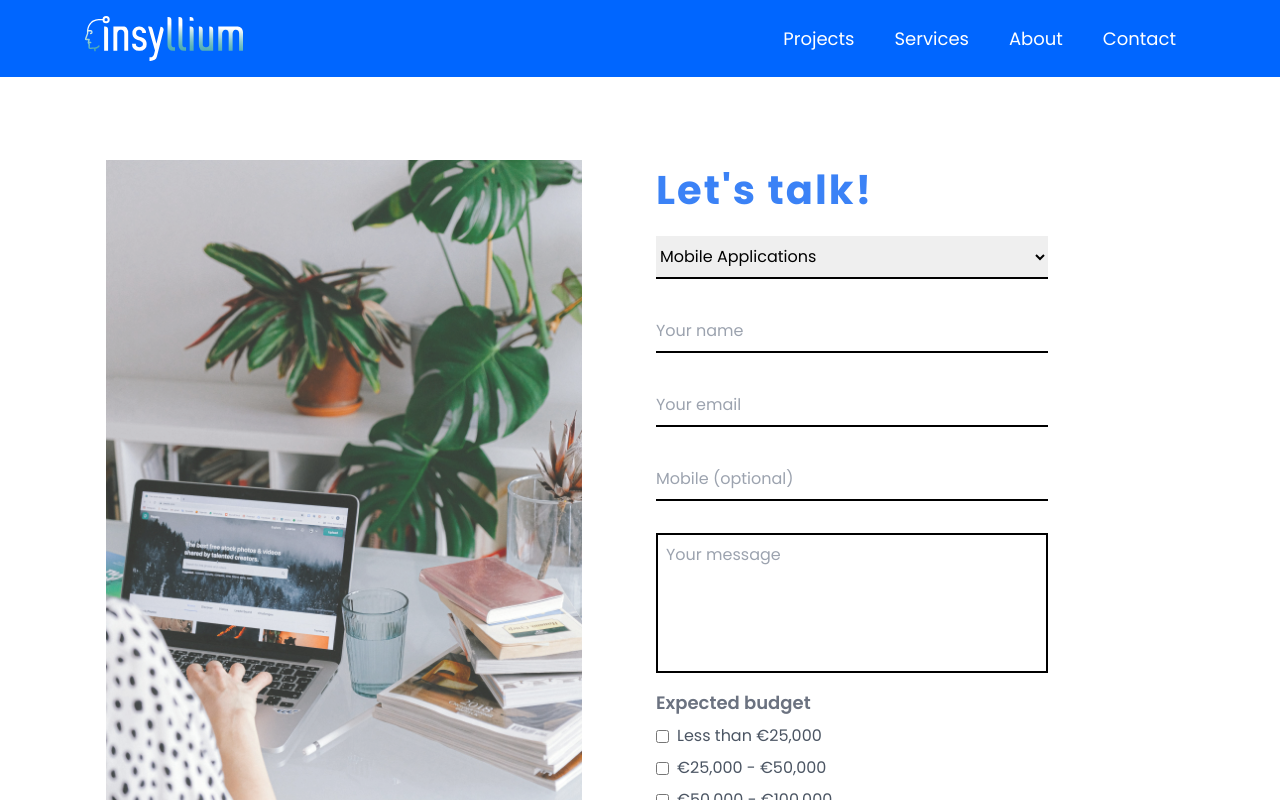
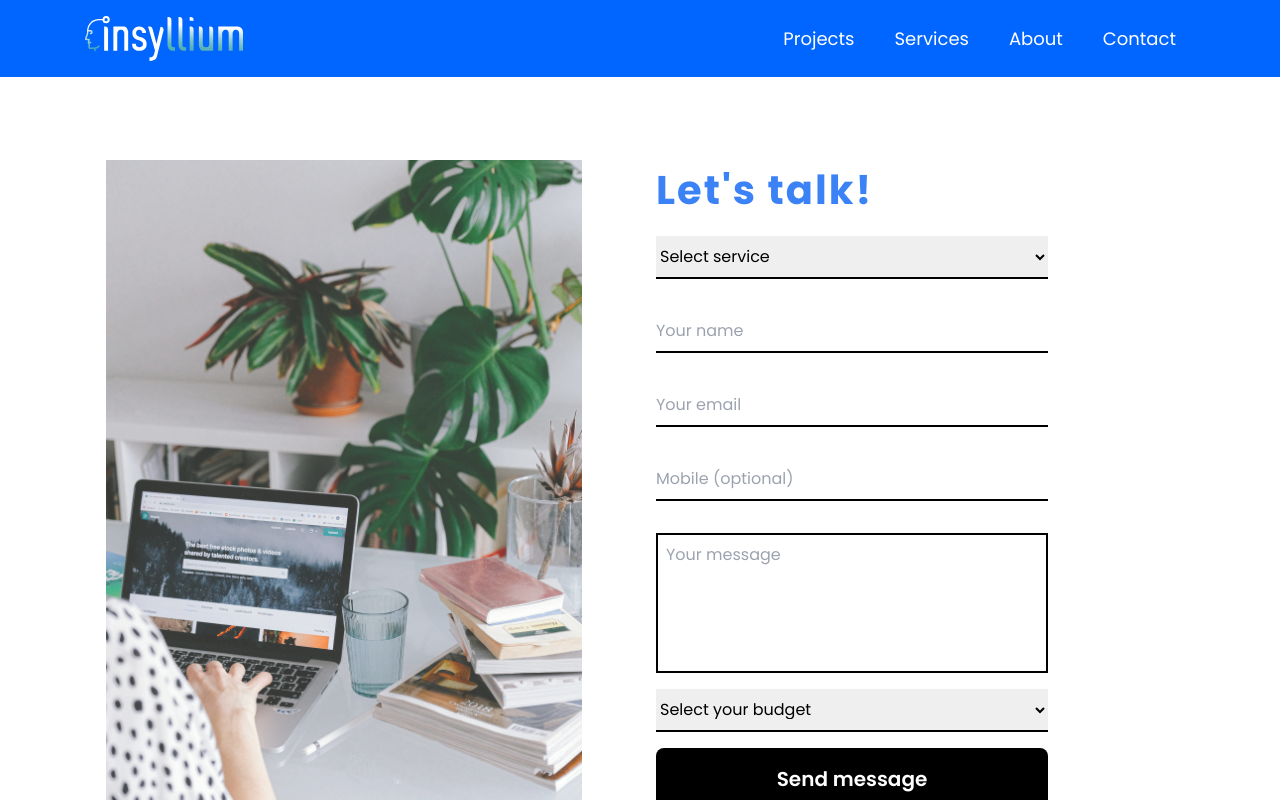
Before and after one commit to Knuckleclot/insyllium, a React (Vite) app: page /contact in a window 1280 px wide. Shown: the top 800 px of the page. Built offline with nearby package versions, Linux system fonts and the light colour scheme.

Commit message:
holl budget

```diff
--- a/src/Components/Consultation.jsx
+++ b/src/Components/Consultation.jsx
@@ -2,6 +2,7 @@ import React, { useState } from 'react'
 import styles from '../style'
 
 const Consultation = () => {
+
 
   return (
     <section id='consultation' className={`${styles.flexCenter} ${styles.marginY} ${styles.padding} sm:flex-row flex-col bg-[#0066FF] rounded-[20px] mb-10` }>
--- a/src/Components/Contact.jsx
+++ b/src/Components/Contact.jsx
@@ -1,8 +1,9 @@
 import React, { useState } from 'react'
 import Navbar from './Navbar'
 import styles from '../style'
-import { services } from '../Constants'
+import { services,budgetoptions } from '../Constants'
 import { contactimg } from '../assets'
+import axios from 'axios'
 
 
 
@@ -17,7 +18,29 @@ const Contact = () => {
       }
   }
 
+    const [app_type, setapp_type] = useState("");
+    const [name, setname] = useState("");
+    const [email, setemail] = useState("");
+    const [phone, setphone] = useState("");
+    const [message, setmessage] = useState("");
+    const [budget, setbudget] = useState("");
+
   window.addEventListener('scroll',changeNavBackground)
+    const sendConsultation=async()=>{
+        console.log("kupton");
+        try {
+            await axios.post("https://important-wetsuit-frog.cyclic.cloud/consultation", {
+                app_type:app_type,
+                name: name,
+                email: email,
+                phone: phone,
+                message: message,
+                budget: budget,
+            })
+        } catch (error) {
+            console.log(error);
+        }
+    }
 
   return (
     <div className={`${styles.flexCenter}`} >
@@ -31,17 +54,18 @@ const Contact = () => {
                 </div>
                 <div className="flex flex-col flex-1 gap-4 justify-center items-center sm:justify-start sm:items-start">
                     <p className='font-poppins font-bold text-[40px] text-blue-500 text-left tracking-wider'>Let's talk!</p>
-                    <select name="" id="" className='font-poppins transition-all duration-200 ease-in px-4 py-2 outline-none pl-0 cursor-pointer w-[90%] md:w-[70%] border-b-black border-b-2 hover:border-b-blue-500'>
+                    <select name="" onChange={(e) => setapp_type(e.target.value)} id="" className='font-poppins transition-all duration-200 ease-in px-4 py-2 outline-none pl-0 cursor-pointer w-[90%] md:w-[70%] border-b-black border-b-2 hover:border-b-blue-500'>
+                    <option value={""} className="">Select service</option>
                         {services.map((s)=>(
-                            <option key={s?.id}>{s?.title}</option>
+                            <option value={s?.title} key={s?.id}>{s?.title}</option>
                         ))}
-                        <option><span className='text-gray-700'>Other (multiple)</span></option>
+                        <option value={"other"}><span className='text-gray-700'>Other (multiple)</span></option>
                     </select>
-                    <input type="text" placeholder='Your name' className='font-poppins transition-all duration-200 ease-in border-b-2 border-b-black hover:border-b-blue-500 focus:border-b-blue-500 w-[90%] md:w-[70%] mt-4 p-2 pl-0 text-gray-700 outline-none' required/>
-                    <input type="text" placeholder='Your email' className='font-poppins transition-all duration-200 ease-in border-b-2 border-b-black w-[90%] md:w-[70%] mt-4 p-2 pl-0 hover:border-b-blue-500 focus:border-b-blue-500 text-gray-700 outline-none' required/>
-                    <input type="text" placeholder='Mobile (optional) ' className='font-poppins transition-all duration-200 ease-in border-b-2 border-b-black w-[90%] md:w-[70%] mt-4 p-2 pl-0 hover:border-b-blue-500 focus:border-b-blue-500 text-gray-700 outline-none' required/>
-                    <textarea name="" id="" cols="30" rows="5" placeholder='Your message' className='resize-none transition-all duration-200 ease-in p-2 mt-4 w-[90%] md:w-[70%] outline-none border-2 border-black font-poppins hover:border-blue-500'></textarea>
-                    <div className='flex flex-col items-start gap-2 w-[90%]'>
+                    <input type="text" onChange={(e) => setname(e.target.value)} placeholder='Your name' className='font-poppins transition-all duration-200 ease-in border-b-2 border-b-black hover:border-b-blue-500 focus:border-b-blue-500 w-[90%] md:w-[70%] mt-4 p-2 pl-0 text-gray-700 outline-none' required/>
+                    <input type="text" onChange={(e) => setemail(e.target.value)} placeholder='Your email' className='font-poppins transition-all duration-200 ease-in border-b-2 border-b-black w-[90%] md:w-[70%] mt-4 p-2 pl-0 hover:border-b-blue-500 focus:border-b-blue-500 text-gray-700 outline-none' required/>
+                    <input type="text" onChange={(e) => setphone(e.target.value)} placeholder='Mobile (optional) ' className='font-poppins transition-all duration-200 ease-in border-b-2 border-b-black w-[90%] md:w-[70%] mt-4 p-2 pl-0 hover:border-b-blue-500 focus:border-b-blue-500 text-gray-700 outline-none' required/>
+                    <textarea name="" onChange={(e) => setmessage(e.target.value)} id="" cols="30" rows="5" placeholder='Your message' className='resize-none transition-all duration-200 ease-in p-2 mt-4 w-[90%] md:w-[70%] outline-none border-2 border-black font-poppins hover:border-blue-500'></textarea>
+                    {/* <div className='flex flex-col items-start gap-2 w-[90%]'>
                     <span className='font-poppins font-semibold text-gray-500 text-[18px]'>Expected budget</span>
                     <div className='flex gap-2 items-center'>
                     <input type="checkbox" />
@@ -59,8 +83,16 @@ const Contact = () => {
                     <input type="checkbox" />
                     <span className='font-poppins font-normal text-gray-600'>€100,000+</span>
                     </div>
-                    </div>
-                    <button className='py-4 px-6 hover:bg-blue-500 border-none cursor-pointer transition-all duration-200 ease-in bg-black text-white w-[90%] md:w-[70%] font-poppins font-semibold text-[20px] rounded-lg'>Send message</button>
+                    </div> */}
+                    <select name="" onChange={(e) => setbudget(e.target.value)} id="" className='font-poppins transition-all duration-200 ease-in px-4 py-2 outline-none pl-0 cursor-pointer w-[90%] md:w-[70%] border-b-black border-b-2 hover:border-b-blue-500'>
+                        <option value={""} className="">Select your budget</option>
+                        {budgetoptions.map((s)=>(
+                            <option value={s?.title} key={s?.id}>{s?.title}</option>
+                        ))}
+                        <option value={"other"}><span className='text-gray-700'>Other (multiple)</span></option>
+                    </select>
+
+                    <button onClick={sendConsultation} className='py-4 px-6 hover:bg-blue-500 border-none cursor-pointer transition-all duration-200 ease-in bg-black text-white w-[90%] md:w-[70%] font-poppins font-semibold text-[20px] rounded-lg'>Send message</button>
                 </div>
             </div>
         </div>
--- a/src/Constants/index.js
+++ b/src/Constants/index.js
@@ -79,6 +79,21 @@ export const services = [
   },
 ];
 
+export const budgetoptions = [
+  {
+    title:'Less than €25,000',
+  },
+  {
+    title:'€25,000 - €50,000',
+  },
+  {
+    title:'€50,000 - €100,000',
+  },
+  {
+    title:'€100,000+',
+  },
+];
+
 export const socialMedia = [
   {
     id: "social-media-1",
```
